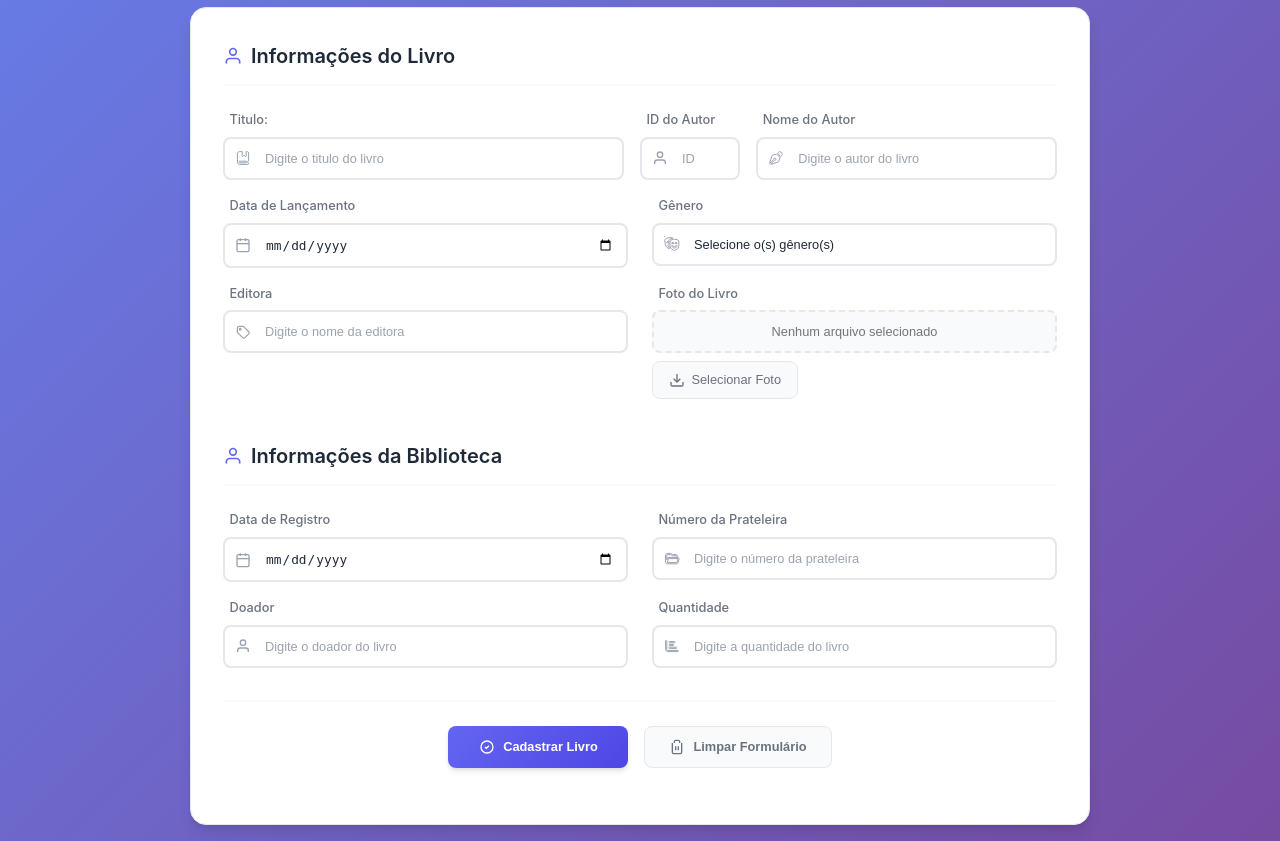
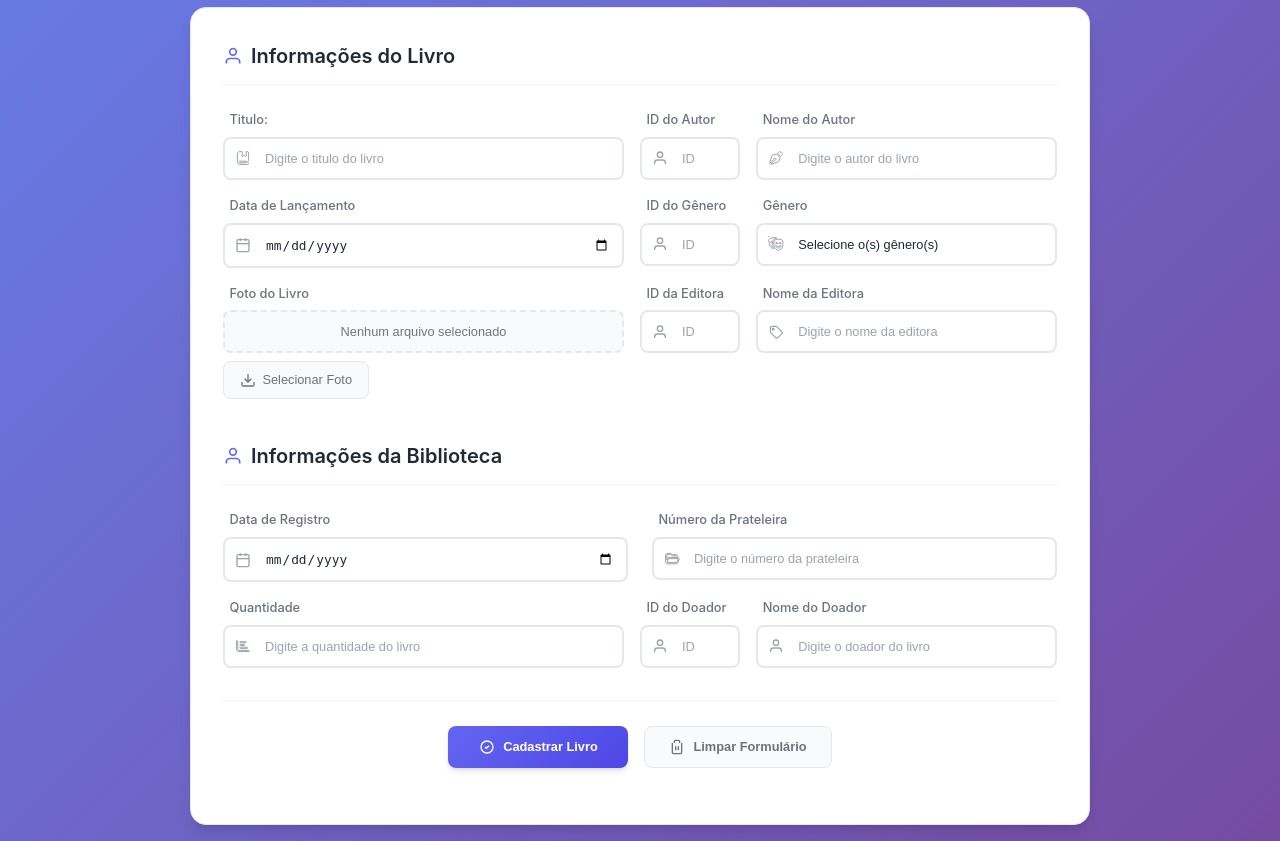
Before and after one commit to laragoritob/ONG_Biblioteca_SA_NOVO, a PHP site: page /subtelas/registrar_livro.php in a window 1280 px wide. Shown: the part 166-1007 px from the top of the page. Run offline with PHP 8.4, Linux system fonts and the light colour scheme; the visitor is signed in with stand-in values (Sample User, id 1); some libraries are stand-ins or nearby versions.

Commit message:
Versão 4

```diff
--- a/subtelas/registrar_livro.php
+++ b/subtelas/registrar_livro.php
@@ -111,8 +111,8 @@
                             </div>
                         </div>
 
-                        <div class="form-row">
-                            <div class="input-group">
+                        <div class="form-row" style="display: flex; gap: 1rem; align-items: flex-start;">
+                            <div class="input-group" style="flex: 2.0">
                                 <label for="data_lancamento">Data de Lançamento</label>
                                 <div class="input-wrapper">
                                     <svg class="input-icon" width="20" height="20" viewBox="0 0 24 24" fill="none" stroke="currentColor" stroke-width="2">
@@ -125,7 +125,18 @@
                                 </div>
                             </div>
 
-                            <div class="input-group">
+                             <div class="input-group" style="flex: 0.5;">
+                                <label for="id_autor">ID do Gênero</label>
+                                <div class="input-wrapper">
+                                    <svg class="input-icon" width="20" height="20" xmlns="http://www.w3.org/2000/svg" viewBox="0 0 24 24" fill="none" stroke="currentColor" stroke-width="2">
+                                        <path d="M20 21v-2a4 4 0 0 0-4-4H8a4 4 0 0 0-4 4v2"/>
+                                        <circle cx="12" cy="7" r="4"/>
+                                    </svg>
+                                    <input type="number" id="cod_autor" name="cod_autor" placeholder="ID" style="width: 100px;">
+                                </div>
+                            </div>
+
+                            <div class="input-group" style="flex: 1.5">
                                 <label for="genero">Gênero</label>
                                 <div class="input-wrapper">
                                     <svg class="input-icon" xmlns="http://www.w3.org/2000/svg" width="20" height="20" viewBox="0 0 640 640" fill="none" stroke="currentColor" stroke-width="40">
@@ -153,18 +164,8 @@
                             </div>
                         </div>
 
-                    <div class="form-row">
-                        <div class="input-group">
-                            <label for="cod_editora">Editora</label>
-                            <div class="input-wrapper">
-                                <svg class="input-icon" width="20" height="20" xmlns="http://www.w3.org/2000/svg" viewBox="0 0 640 640" fill="none" stroke="currentColor" stroke-width="50"><!--!Font Awesome Free v7.0.0 by @fontawesome - https://fontawesome.com License - https://fontawesome.com/license/free Copyright 2025 Fonticons, Inc.-->
-                                    <path d="M96.5 160L96.5 309.5C96.5 326.5 103.2 342.8 115.2 354.8L307.2 546.8C332.2 571.8 372.7 571.8 397.7 546.8L547.2 397.3C572.2 372.3 572.2 331.8 547.2 306.8L355.2 114.8C343.2 102.7 327 96 310 96L160.5 96C125.2 96 96.5 124.7 96.5 160zM208.5 176C226.2 176 240.5 190.3 240.5 208C240.5 225.7 226.2 240 208.5 240C190.8 240 176.5 225.7 176.5 208C176.5 190.3 190.8 176 208.5 176z"/>
-                                </svg>
-                                <input type="text" id="cod_editora" name="cod_editora" required placeholder="Digite o nome da editora">
-                            </div>
-                        </div>
-
-                        <div class="input-group">
+                    <div class="form-row" style="display: flex; gap: 1rem; align-items: flex-start;">
+                        <div class="input-group" style="flex: 2.0;">
                                 <label for="foto">Foto do Livro</label>
                                 <div class="file-upload-wrapper">
                                     <input type="text" name="seletor_arquivo" id="seletor_arquivo" readonly placeholder="Nenhum arquivo selecionado" class="file-display">
@@ -179,6 +180,27 @@
                                     </button>
                                 </div>
                             </div>
+
+                        <div class="input-group" style="flex: 0.5;">
+                            <label for="cod_editora">ID da Editora</label>
+                            <div class="input-wrapper">
+                                <svg class="input-icon" width="20" height="20" xmlns="http://www.w3.org/2000/svg" viewBox="0 0 24 24" fill="none" stroke="currentColor" stroke-width="2">
+                                        <path d="M20 21v-2a4 4 0 0 0-4-4H8a4 4 0 0 0-4 4v2"/>
+                                        <circle cx="12" cy="7" r="4"/>
+                                    </svg>
+                                <input type="number" id="cod_editora" name="cod_editora" required placeholder="ID">
+                            </div>
+                        </div>
+
+                        <div class="input-group" style="flex: 1.5;">
+                            <label for="cod_editora">Nome da Editora</label>
+                            <div class="input-wrapper">
+                                <svg class="input-icon" width="20" height="20" xmlns="http://www.w3.org/2000/svg" viewBox="0 0 640 640" fill="none" stroke="currentColor" stroke-width="50"><!--!Font Awesome Free v7.0.0 by @fontawesome - https://fontawesome.com License - https://fontawesome.com/license/free Copyright 2025 Fonticons, Inc.-->
+                                    <path d="M96.5 160L96.5 309.5C96.5 326.5 103.2 342.8 115.2 354.8L307.2 546.8C332.2 571.8 372.7 571.8 397.7 546.8L547.2 397.3C572.2 372.3 572.2 331.8 547.2 306.8L355.2 114.8C343.2 102.7 327 96 310 96L160.5 96C125.2 96 96.5 124.7 96.5 160zM208.5 176C226.2 176 240.5 190.3 240.5 208C240.5 225.7 226.2 240 208.5 240C190.8 240 176.5 225.7 176.5 208C176.5 190.3 190.8 176 208.5 176z"/>
+                                </svg>
+                                <input type="text" id="cod_editora" name="cod_editora" required placeholder="Digite o nome da editora">
+                            </div>
+                        </div>
                     </div>
 
                         <br>
@@ -213,24 +235,13 @@
                                     <svg class="input-icon" width="20" height="20" xmlns="http://www.w3.org/2000/svg" viewBox="0 0 640 640" fill="none" stroke="currentColor" stroke-width="40"><!--!Font Awesome Free v7.0.0 by @fontawesome - https://fontawesome.com License - https://fontawesome.com/license/free Copyright 2025 Fonticons, Inc.-->
                                         <path d="M129.5 464L179.5 304L558.9 304L508.9 464L129.5 464zM320.2 512L509 512C530 512 548.6 498.4 554.8 478.3L604.8 318.3C614.5 287.4 591.4 256 559 256L179.6 256C158.6 256 140 269.6 133.8 289.7L112.2 358.4L112.2 160C112.2 151.2 119.4 144 128.2 144L266.9 144C270.4 144 273.7 145.1 276.5 147.2L314.9 176C328.7 186.4 345.6 192 362.9 192L480.2 192C489 192 496.2 199.2 496.2 208L544.2 208C544.2 172.7 515.5 144 480.2 144L362.9 144C356 144 349.2 141.8 343.7 137.6L305.3 108.8C294.2 100.5 280.8 96 266.9 96L128.2 96C92.9 96 64.2 124.7 64.2 160L64.2 448C64.2 483.3 92.9 512 128.2 512L320.2 512z"/>
                                     </svg>
-                                    <input type="text" id="num_prateleira" name="num_prateleira" required placeholder="Digite o número da prateleira">
+                                    <input type="number" id="num_prateleira" name="num_prateleira" required placeholder="Digite o número da prateleira">
                                 </div>
                             </div>
                         </div>
 
-                        <div class="form-row">
-                            <div class="input-group">
-                                <label for="cod_doador">Doador</label>
-                                <div class="input-wrapper">
-                                    <svg class="input-icon" width="20" height="20" viewBox="0 0 24 24" fill="none" stroke="currentColor" stroke-width="2">
-                                        <path d="M20 21v-2a4 4 0 0 0-4-4H8a4 4 0 0 0-4 4v2"/>
-                                        <circle cx="12" cy="7" r="4"/>
-                                    </svg>
-                                    <input type="text" id="cod_doador" name="cod_doador" required placeholder="Digite o doador do livro">
-                                </div>
-                            </div>
-
-                            <div class="input-group">
+                        <div class="form-row" style="display: flex; gap: 1rem; align-items: flex-start;">
+                            <div class="input-group" style="flex: 2.0;">
                                 <label for="quantidade">Quantidade</label>
                                 <div class="input-wrapper">
                                    <!--!Font Awesome Free v7.0.0 by @fontawesome - https://fontawesome.com License - https://fontawesome.com/license/free Copyright 2025 Fonticons, Inc.-->
@@ -238,6 +249,28 @@
                                         <path d="M112 120C112 106.7 101.3 96 88 96C74.7 96 64 106.7 64 120L64 464C64 508.2 99.8 544 144 544L552 544C565.3 544 576 533.3 576 520C576 506.7 565.3 496 552 496L144 496C126.3 496 112 481.7 112 464L112 120zM216 192L424 192C437.3 192 448 181.3 448 168C448 154.7 437.3 144 424 144L216 144C202.7 144 192 154.7 192 168C192 181.3 202.7 192 216 192zM216 256C202.7 256 192 266.7 192 280C192 293.3 202.7 304 216 304L360 304C373.3 304 384 293.3 384 280C384 266.7 373.3 256 360 256L216 256zM216 368C202.7 368 192 378.7 192 392C192 405.3 202.7 416 216 416L488 416C501.3 416 512 405.3 512 392C512 378.7 501.3 368 488 368L216 368z"/>
                                     </svg>
                                     <input type="number" id="data_lancamento" name="data_lancamento" required placeholder="Digite a quantidade do livro">
+                                </div>
+                            </div>
+
+                            <div class="input-group" style="flex: 0.5;">
+                                <label for="cod_doador">ID do Doador</label>
+                                <div class="input-wrapper">
+                                    <svg class="input-icon" width="20" height="20" viewBox="0 0 24 24" fill="none" stroke="currentColor" stroke-width="2">
+                                        <path d="M20 21v-2a4 4 0 0 0-4-4H8a4 4 0 0 0-4 4v2"/>
+                                        <circle cx="12" cy="7" r="4"/>
+                                    </svg>
+                                    <input type="number" id="cod_doador" name="cod_doador" required placeholder="ID">
+                                </div>
+                            </div>
+
+                            <div class="input-group" style="flex: 1.5;">
+                                <label for="doador">Nome do Doador</label>
+                                <div class="input-wrapper">
+                                    <svg class="input-icon" width="20" height="20" viewBox="0 0 24 24" fill="none" stroke="currentColor" stroke-width="2">
+                                        <path d="M20 21v-2a4 4 0 0 0-4-4H8a4 4 0 0 0-4 4v2"/>
+                                        <circle cx="12" cy="7" r="4"/>
+                                    </svg>
+                                    <input type="text" id="doador" name="doador" required placeholder="Digite o doador do livro">
                                 </div>
                             </div>
                         </div>
```
Also changed, not shown: subtelas/registrar_emprestimo.php (+41 -6 lines), subtelas/telconsultar_funcionario.php (+3 -4 lines).
